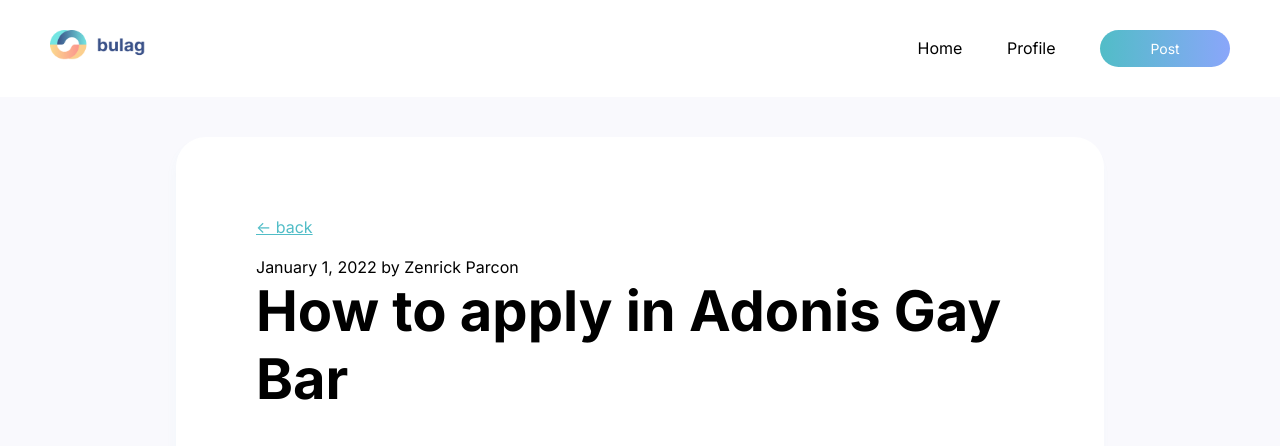
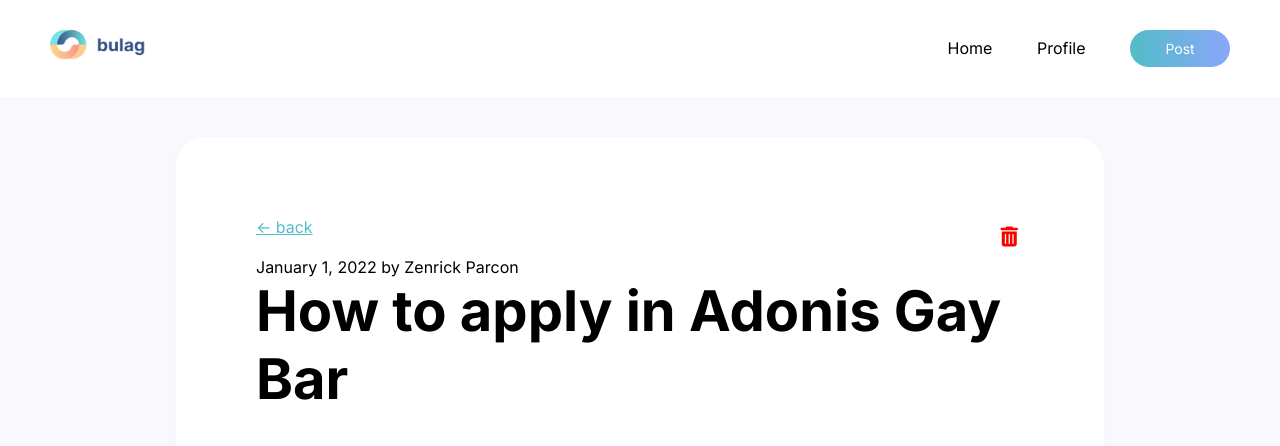
Before and after one commit to keiruu/CIT236-Blogging-System, a PHP site: page /blogger_post.php in a window 1280 px wide. Shown: the top 446 px of the page. Run offline with PHP 8.4, Linux system fonts and the light colour scheme; data that the repository does not hold is empty; some libraries are stand-ins or nearby versions.

Commit message:
added delete button to posts(both admin and blogger), fixed footer sa admin_view_post and something i cant remember

```diff
--- a/admin_view_posts.php
+++ b/admin_view_posts.php
@@ -7,6 +7,7 @@
     <meta name="viewport" content="width=device-width, initial-scale=1.0">
     <title>Bulag | Admin View Posts</title>
     <link rel="stylesheet" href="styles/admin.css">
+    <script src="https://kit.fontawesome.com/d4ca20db22.js" crossorigin="anonymous"></script>
 </head>
 
 <body>
@@ -32,7 +33,10 @@
             delete this comment kung ma islan niyo na.
          -->
         <div class="text">
-            <p>January 1, 2022 by Zenrick Parcon</p>
+            <div class="del_btn">
+                <p id="del_btn_txt">January 1, 2022 by Zenrick Parcon</p>
+                <Button id="btnh1" class="del_btn1"><i class="fas fa-trash-alt"></i></Button>
+            </div>
             <h1>How to apply in <br> Adonis Gay Bar</br></h1>
             <p>Lorem ipsum dolor sit amet, consectetur adipiscing elit. Etiam<br>
             pulvinar odio id finibus scelerisque. Nulla sit amet suscipit metus.<br>
--- a/blogger_home.php
+++ b/blogger_home.php
@@ -70,6 +70,7 @@
             <div class="table_container">
                 <table id="tb1">
                         <tr>
+                            <td>
                                 <div class="heart_btn"><Button onclick="Toggle1()" id="btnh1" class="h_btn2"><i class="fas fa-heart"></i></Button>
                                     <p id="h_btn_txt2">2 people liked this</p>
                                 </div>
--- a/blogger_post.php
+++ b/blogger_post.php
@@ -28,8 +28,11 @@
     <div class="body-container">
       <div class="text-container">
           <!-- Dear Backend, placeholder lang ini. Isli niyo lang except ang back button  -->
-          <a href="javascript:history.back()"><- back</a><br><br>
-          <p>January 1, 2022 by Zenrick Parcon</p>
+          <div class="btns_top">
+                <a href="javascript:history.back()"><- back</a><br><br>
+                <Button id="btnh1" class="del_btn1"><i class="fas fa-trash-alt"></i></Button>
+          </div>
+                <p>January 1, 2022 by Zenrick Parcon</p>
           <h1>How to apply in Adonis Gay Bar<br><br></h1>
           <p class="blog-text">Lorem ipsum dolor sit amet, consectetur adipiscing elit. Vestibulum fringilla volutpat orci vel ultrices. Vivamus pharetra leo at libero gravida, sit amet consectetur sem sagittis. Pellentesque ac porta dolor. Proin tortor est, posuere ut lectus sed, tincidunt fringilla nisi. Phasellus vitae vulputate leo. Sed dui tortor, iaculis sed consequat sed, aliquet at purus. Ut elementum risus quis nunc commodo porta. Pellentesque a euismod mi. Vestibulum vulputate in ipsum et facilisis. Fusce ac quam sit amet nunc gravida vulputate. Donec quis tempus tortor, sed vulputate nunc. Cras tristique volutpat rutrum. Aliquam erat volutpat. Phasellus quis ultricies velit.
 
--- a/blogger_posting.php
+++ b/blogger_posting.php
@@ -16,7 +16,7 @@
                 <a href="blogger_home.php">Home</a>
                 <a href="blogger_profile.php">Profile</a>
                 <a href="blogger_posting.php">
-                    <button id="loginbtn">Post</button>
+                    <button id="postbtn">Post</button>
                 </a>
             </div>
     </div>
--- a/blogger_profile.php
+++ b/blogger_profile.php
@@ -22,7 +22,7 @@
                 <a href="blogger_home.php?id=<?php echo $id?>">Home</a>
                 <a href="blogger_profile.php?id=<?php echo $id; ?>">Profile</a>
                 <a href="blogger_posting.php?id=<?php echo $id?>">
-                    <button id="loginbtn">Post</button>
+                    <button id="postbtn">Post</button>
                 </a>
             </div>
     </div>
--- a/styles/post.css
+++ b/styles/post.css
@@ -274,6 +274,22 @@
     cursor: pointer;
 }
 
+.del_btn1 {
+    margin-left: 10%;
+    background: transparent;
+    border: none;
+    font-size: 20px;
+    outline: none;
+    color: rgb(255, 0, 0);
+    cursor: pointer;
+}
+
+.btns_top {
+    display: flex;
+    width: 100%;
+    justify-content: space-between;
+}
+
 
 /* *CSS STYLES FOR NAVIGATION BAR AND FOOTER*  */
 
@@ -306,7 +322,7 @@
     padding: 10px;
     border: none;
     border-radius: 75px;
-    width: 130px;
+    width: 100px;
     font-family: 'Inter', sans-serif;
     font-size: 14px;
     cursor: pointer;
```
Also changed, not shown: styles/admin.css (+16 -0 lines), styles/blogger.css (+2 -20 lines), styles/style.css (+19 -1 lines). Lines whose indentation alone changed are shown as unchanged.
